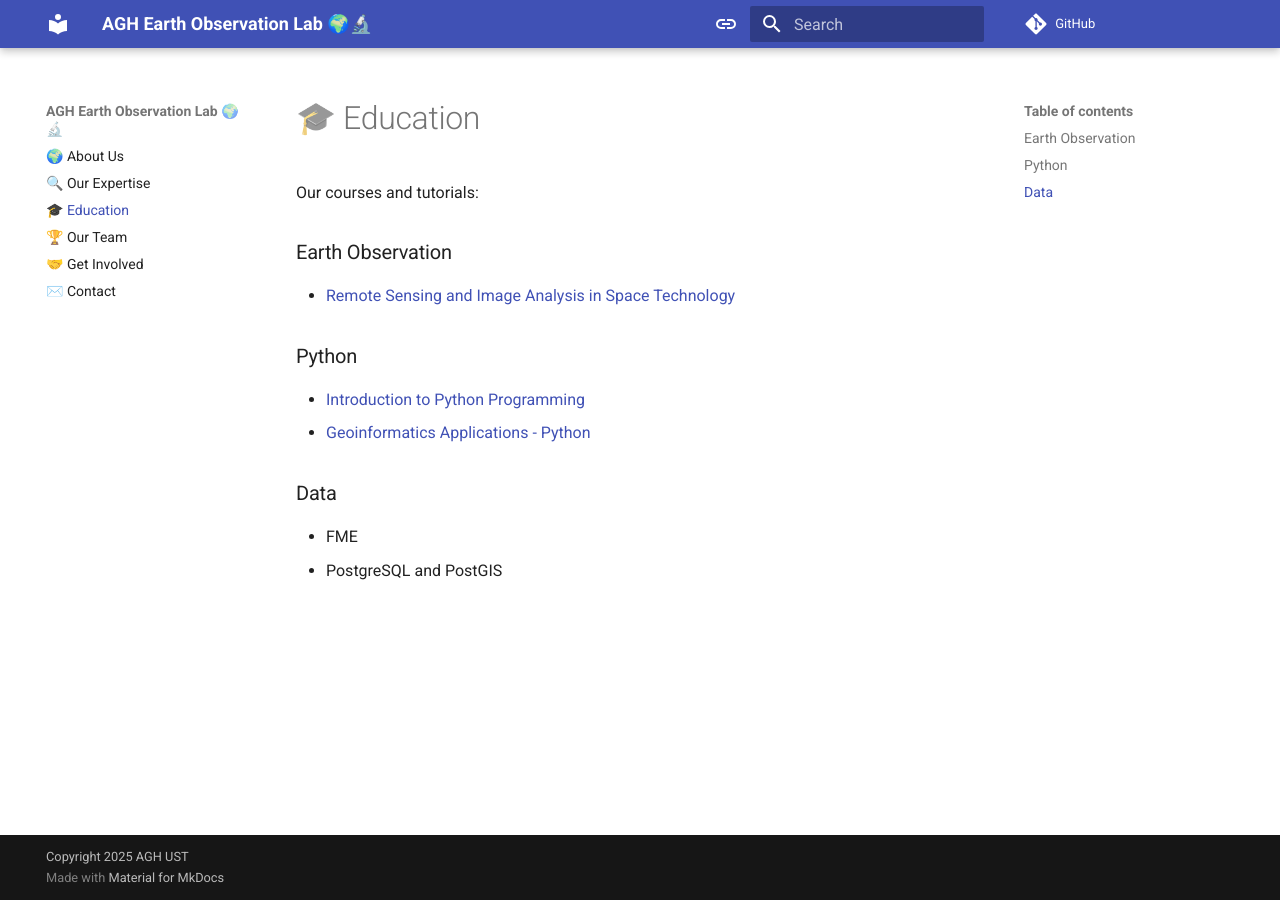
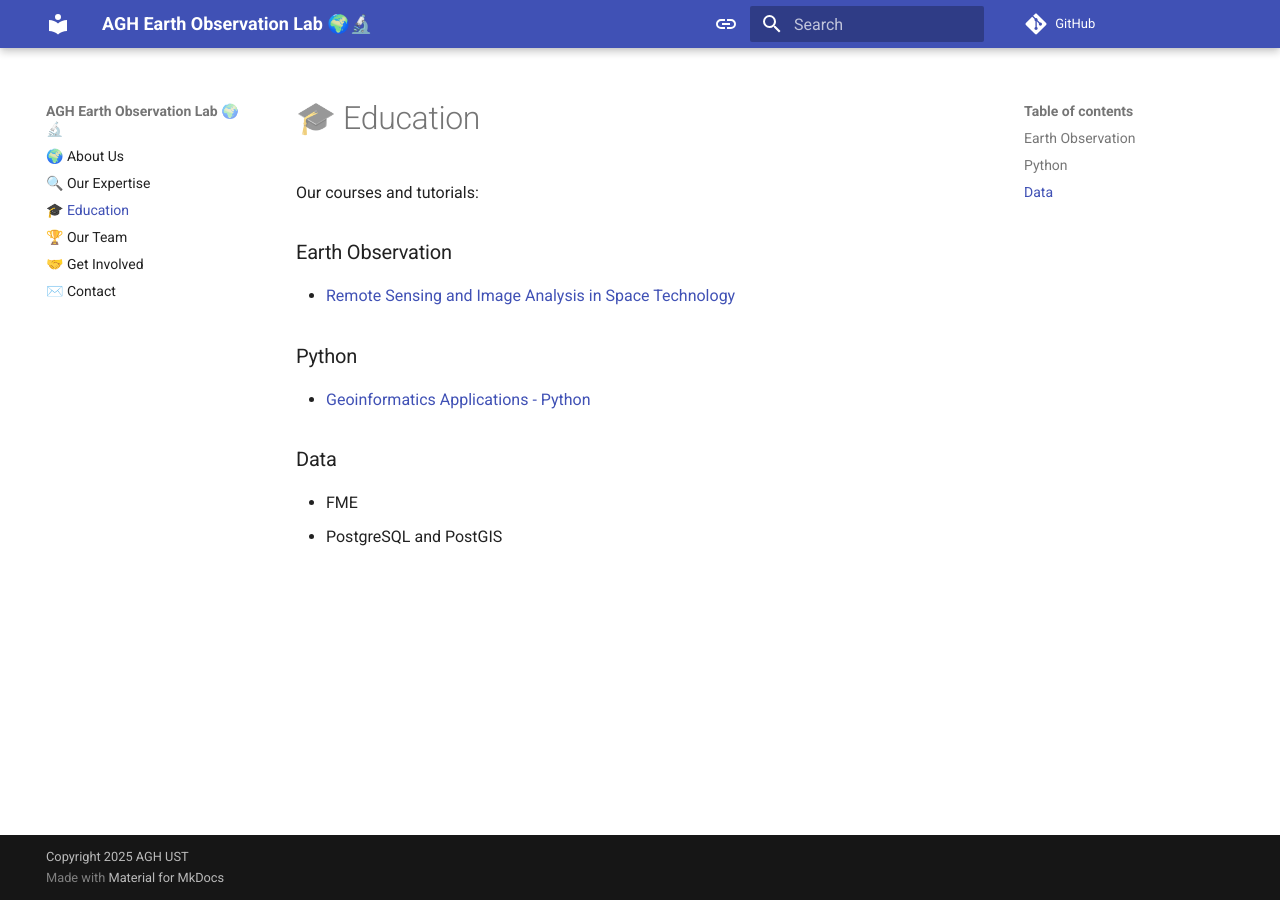
Before and after one commit to eo-agh/site, an MkDocs documentation site: the page built from docs/education.md, in a window 1280 px wide. Built offline with MkDocs 1.6.1 and Material for MkDocs 9.7.7, drawn with Linux system fonts in a browser that asks for light colours; comment, search, counter and statistics services are not loaded.

```diff
--- a/docs/education.md
+++ b/docs/education.md
@@ -6,8 +6,7 @@ Our courses and tutorials:
 
 ### Python
 
-- [Introduction to Python Programming](https://http.cat/status/102)
-- [Geoinformatics Applications - Python](https://http.cat/status/101)
+- [Geoinformatics Applications - Python](https://eo-agh.github.io/geoapps-python-course/)
 
 ### Data
 
```
